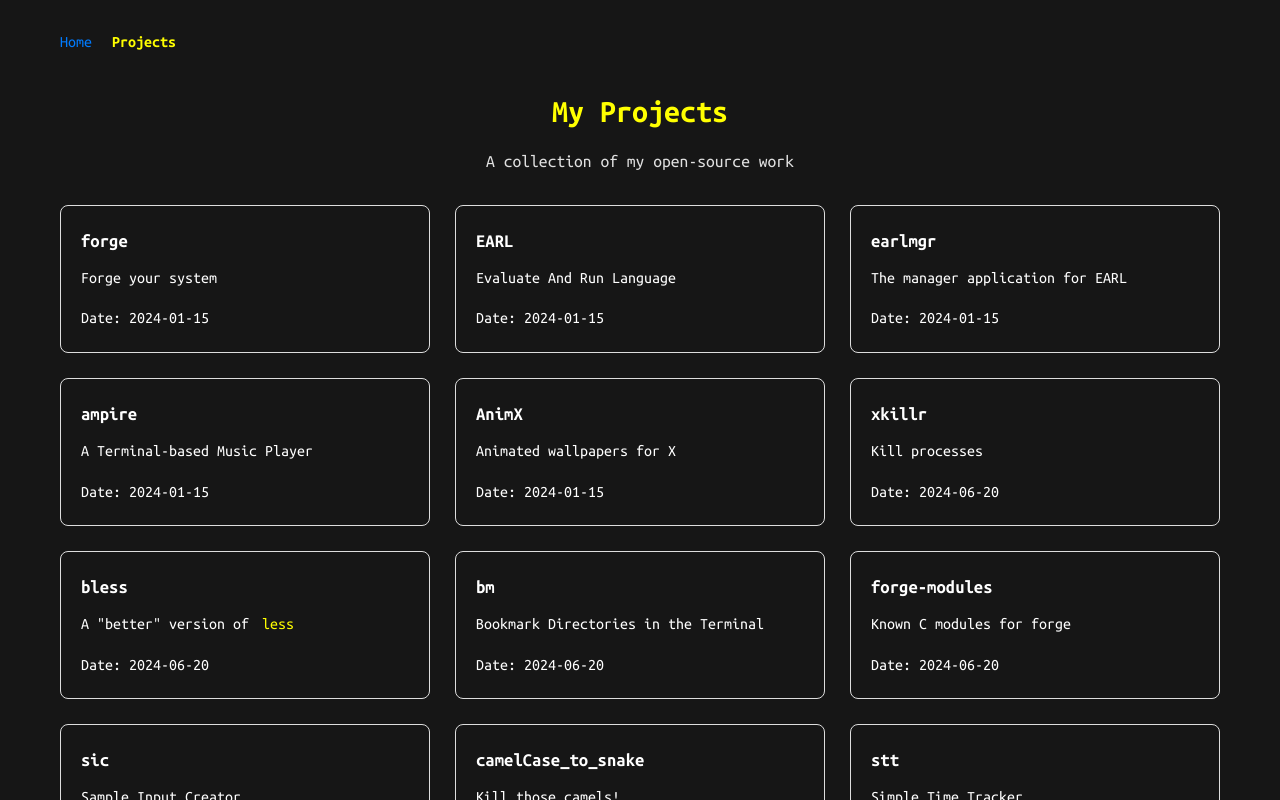
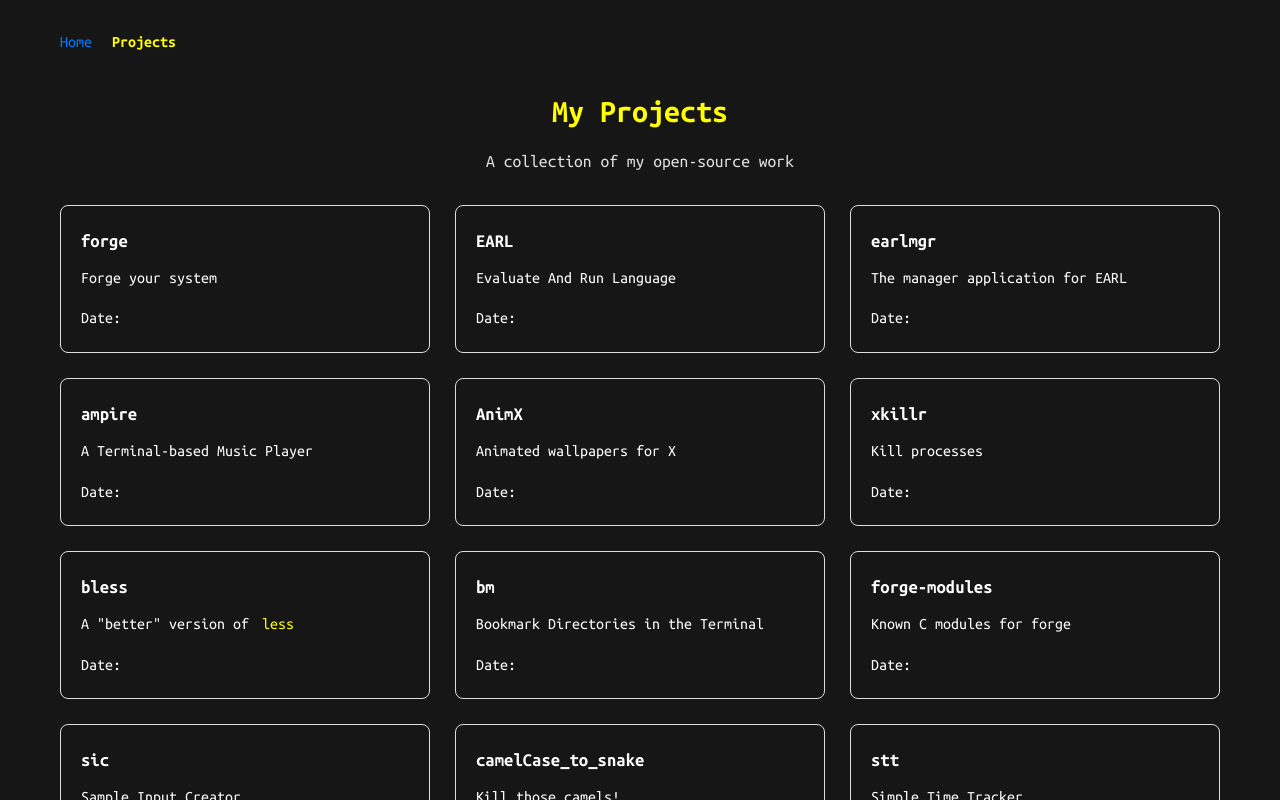
Before and after one commit to malloc-nbytes/portfolio, a React (Vite) app: page /portfolio/projects in a window 1280 px wide. Shown: the top 800 px of the page. Built offline with nearby package versions, Linux system fonts and the light colour scheme.

Commit message:
better styling

```diff
--- a/src/data/projects.jsx
+++ b/src/data/projects.jsx
@@ -11,7 +11,6 @@ export const projects = [
         title: 'forge',
         desc: 'Forge your system',
         readmeUrl: 'https://raw.githubusercontent.com/malloc-nbytes/forge/main/README.md',
-        date: '2024-01-15',
         repoUrl: 'https://github.com/malloc-nbytes/forge',
         format: 'md',
         clone: 'git clone https://www.github.com/malloc-nbytes/forge.git\ncd forge\n./bootstrap.sh\nmake\nsudo make install\nsudo forge',
@@ -22,7 +21,6 @@ export const projects = [
         title: 'EARL',
         desc: 'Evaluate And Run Language',
         readmeUrl: 'https://raw.githubusercontent.com/malloc-nbytes/earl/main/README.md',
-        date: '2024-01-15',
         repoUrl: 'https://github.com/malloc-nbytes/earl',
         format: 'md',
         clone: 'git clone https://www.github.com/malloc-nbytes/earl.git\ncd earl\nmkdir build\ncd build\ncmake -S .. -B .\nmake\nsudo make install',
@@ -33,7 +31,6 @@ export const projects = [
         title: 'earlmgr',
         desc: 'The manager application for EARL',
         readmeUrl: 'https://raw.githubusercontent.com/malloc-nbytes/earlmgr/main/README.md',
-        date: '2024-01-15',
         repoUrl: 'https://github.com/malloc-nbytes/earlmgr',
         format: 'md',
         clone: 'git clone https://www.github.com/malloc-nbytes/earlmgr.git\ncd earlmgr/src\nearl ./earlmgr.rl',
@@ -44,7 +41,6 @@ export const projects = [
         title: 'ampire',
         desc: 'A Terminal-based Music Player',
         readmeUrl: 'https://raw.githubusercontent.com/malloc-nbytes/ampire/main/README.org',
-        date: '2024-01-15',
         repoUrl: 'https://github.com/malloc-nbytes/ampire',
         format: 'org',
         clone: 'git clone https://www.github.com/malloc-nbytes/ampire.git --recursive\ncd ampire\nmkdir build\ncd build\ncmake -S .. -B .\nmake\nsudo make install',
@@ -55,7 +51,6 @@ export const projects = [
         title: 'AnimX',
         desc: 'Animated wallpapers for X',
         readmeUrl: 'https://raw.githubusercontent.com/malloc-nbytes/AnimX/main/README.md',
-        date: '2024-01-15',
         repoUrl: 'https://github.com/malloc-nbytes/AnimX',
         format: 'md',
         clone: 'git clone https://www.github.com/malloc-nbytes/AnimX.git\ncd AnimX\nautoreconf --install\n./configure\nmake\nsudo make install',
@@ -66,7 +61,6 @@ export const projects = [
         title: 'xkillr',
         desc: 'Kill processes',
         readmeUrl: 'https://raw.githubusercontent.com/malloc-nbytes/xkillr/main/README',
-        date: '2024-06-20',
         repoUrl: 'https://github.com/malloc-nbytes/xkillr',
         format: 'md',
         clone: 'git clone https://www.github.com/malloc-nbytes/xkillr.git\ncd xkillr\nautoreconf --install\nmkdir build\ncd build\n../configure\nmake\nsudo make install',
@@ -77,7 +71,6 @@ export const projects = [
         title: 'bless',
         desc: 'A "better" version of `less`',
         readmeUrl: 'https://raw.githubusercontent.com/malloc-nbytes/bless/main/README.md',
-        date: '2024-06-20',
         repoUrl: 'https://github.com/malloc-nbytes/bless',
         format: 'md',
         clone: 'git clone https://www.github.com/malloc-nbytes/bless.git\ncd bless\nmkdir build\ncd build\ncmake -S .. -B .\nmake\nsudo make install',
@@ -88,7 +81,6 @@ export const projects = [
         title: 'bm',
         desc: 'Bookmark Directories in the Terminal',
         readmeUrl: 'https://raw.githubusercontent.com/malloc-nbytes/bm/main/README.md',
-        date: '2024-06-20',
         repoUrl: 'https://github.com/malloc-nbytes/bm',
         format: 'md',
         clone: 'git clone https://www.github.com/malloc-nbytes/bm.git\ncd bm\nmkdir build\ncd build\ncmake -S .. -B .\nmake\nsudo make install',
@@ -99,7 +91,6 @@ export const projects = [
         title: 'forge-modules',
         desc: 'Known C modules for forge',
         readmeUrl: 'https://raw.githubusercontent.com/malloc-nbytes/forge-modules/main/README.md',
-        date: '2024-06-20',
         repoUrl: 'https://github.com/malloc-nbytes/forge-modules',
         format: 'md',
         clone: 'sudo forge -r add-repo https://github.com/malloc-nbytes/forge-modules.git',
@@ -110,7 +101,6 @@ export const projects = [
         title: 'sic',
         desc: 'Sample Input Creator',
         readmeUrl: 'https://raw.githubusercontent.com/malloc-nbytes/sic/main/README.md',
-        date: '2024-06-20',
         repoUrl: 'https://github.com/malloc-nbytes/sic',
         format: 'md',
         clone: 'git clone https://www.github.com/malloc-nbytes/sic.git\ncd sic/src/\n./build.sh\n./install.sh',
@@ -121,7 +111,6 @@ export const projects = [
         title: 'camelCase_to_snake',
         desc: 'Kill those camels!',
         readmeUrl: 'https://raw.githubusercontent.com/malloc-nbytes/camelCase_to_snake/main/README.md',
-        date: '2024-06-20',
         repoUrl: 'https://github.com/malloc-nbytes/camelCase_to_snake',
         format: 'md',
         clone: 'git clone https://www.github.com/malloc-nbytes/camelCase_to_snake.git\ncd camelCase_to_snake/src\n./build.sh\n./install.sh',
@@ -132,7 +121,6 @@ export const projects = [
         title: 'stt',
         desc: 'Simple Time Tracker',
         readmeUrl: 'https://raw.githubusercontent.com/malloc-nbytes/stt/main/README.md',
-        date: '2024-06-20',
         repoUrl: 'https://github.com/malloc-nbytes/stt',
         format: 'md',
         clone: 'git clone https://www.github.com/malloc-nbytes/stt.git\ncd stt\ncargo build --release\n sudo cp ./target/release/stt /usr/local/bin',
--- a/src/pages/ProjectDetail.jsx
+++ b/src/pages/ProjectDetail.jsx
@@ -1,15 +1,40 @@
+import { FaRegCopy } from "react-icons/fa6";
 import { useState, useEffect } from 'react';
 import { useParams, Link } from 'react-router-dom';
 import axios from 'axios';
 import ReactMarkdown from 'react-markdown';
 import { projects } from '../data/projects';
 
+// Reusable CopyButton component
+function CopyButton({ textToCopy }) {
+    const [copySuccess, setCopySuccess] = useState('');
+
+    const copyToClipboard = async () => {
+        try {
+            await navigator.clipboard.writeText(textToCopy);
+            setCopySuccess('Copied!');
+            setTimeout(() => setCopySuccess(''), 2000); // Clear message after 2 seconds
+        } catch (err) {
+            setCopySuccess('Failed to copy');
+            setTimeout(() => setCopySuccess(''), 2000);
+        }
+    };
+
+    return (
+        <>
+            <button className="copy-btn" onClick={copyToClipboard}>
+                <FaRegCopy style={{ fontSize: '15px' }}/>
+            </button>
+            {copySuccess && <span style={{ marginLeft: '10px', color: 'yellow' }}>{copySuccess}</span>}
+        </>
+    );
+}
+
 function ProjectDetail() {
     const { id } = useParams();
     const [content, setContent] = useState('');
     const [loading, setLoading] = useState(true);
     const [error, setError] = useState(null);
-    const [copySuccess, setCopySuccess] = useState('');
 
     const project = projects.find((p) => p.id === parseInt(id));
 
@@ -29,17 +54,6 @@ function ProjectDetail() {
         fetchReadme();
     }, [project]);
 
-    const copyToClipboard = async () => {
-        try {
-            await navigator.clipboard.writeText(project.clone);
-            setCopySuccess('Copied!');
-            setTimeout(() => setCopySuccess(''), 2000); // Clear message after 2 seconds
-        } catch (err) {
-            setCopySuccess('Failed to copy');
-            setTimeout(() => setCopySuccess(''), 2000);
-        }
-    };
-
     if (!project) return <h1>Project not found</h1>;
     if (loading) return <h1>Loading project...</h1>;
     if (error) return <p>{error}</p>;
@@ -47,28 +61,21 @@ function ProjectDetail() {
     return (
         <section>
             <h1 className="page-title">{project.title}</h1>
-            <p>Quick Install: <button className="copy-btn" onClick={copyToClipboard}>
-                                  Copy to Clipboard
-                              </button>
-                {copySuccess && <span style={{ marginLeft: '10px', color: 'yellow' }}>{copySuccess}</span>}
-            </p>
+            <Link className="back-to-projs" to="/projects">Back to Projects</Link>
+            <div>
+                <a className="readme-link" href={project.repoUrl} target="_blank" rel="noopener noreferrer">
+                    View on GitHub
+                </a>
+            </div>
+            <h3 className="quick-install">Quick Install: <CopyButton textToCopy={project.clone} /></h3>
             <div className="project-detail-clone">
                 {project.clone}
             </div>
-            <p>Forge install:</p>
+            <h3>Forge install: <CopyButton textToCopy={project.forge} /></h3>
             <div className="project-detail-forge">
                 {project.forge}
             </div>
-            <p>Date: {project.date}</p>
-            <Link className="back-to-projs" to="/projects">Back to Projects</Link>
-            <p>
-                <div>
-                    <a className="readme-link" href={project.repoUrl} target="_blank" rel="noopener noreferrer">
-                        View on GitHub
-                    </a>
-                </div>
-            </p>
-            <h2 style={{ marginTop: '1.5rem' }}>README:</h2>
+            <h4 style={{ marginTop: '1.5rem' }}>README (via {project.readmeUrl}):</h4>
             <div className="readme-content">
                 {project.format !== 'md' ? (
                     <pre>{content}</pre>
--- a/src/styles.css
+++ b/src/styles.css
@@ -57,6 +57,12 @@ nav a:hover {
 
 .page-title {
     color: yellow;
+    font-size: 30px;
+    text-align: center;
+}
+
+.quick-install {
+    margin-top: 30px;
 }
 
 .project-grid {
@@ -253,12 +259,13 @@ footer {
 }
 
 .copy-btn {
-    background: #4444;
+    /* background: #4444; */
+    background: #161616;
     color: #ffff;
     padding-left: 5px;
     padding-right: 5px;
     border-radius: 5px;
-    border-width: 1px;
+    border-width: 0px;
     cursor: pointer;
 }
 
```
